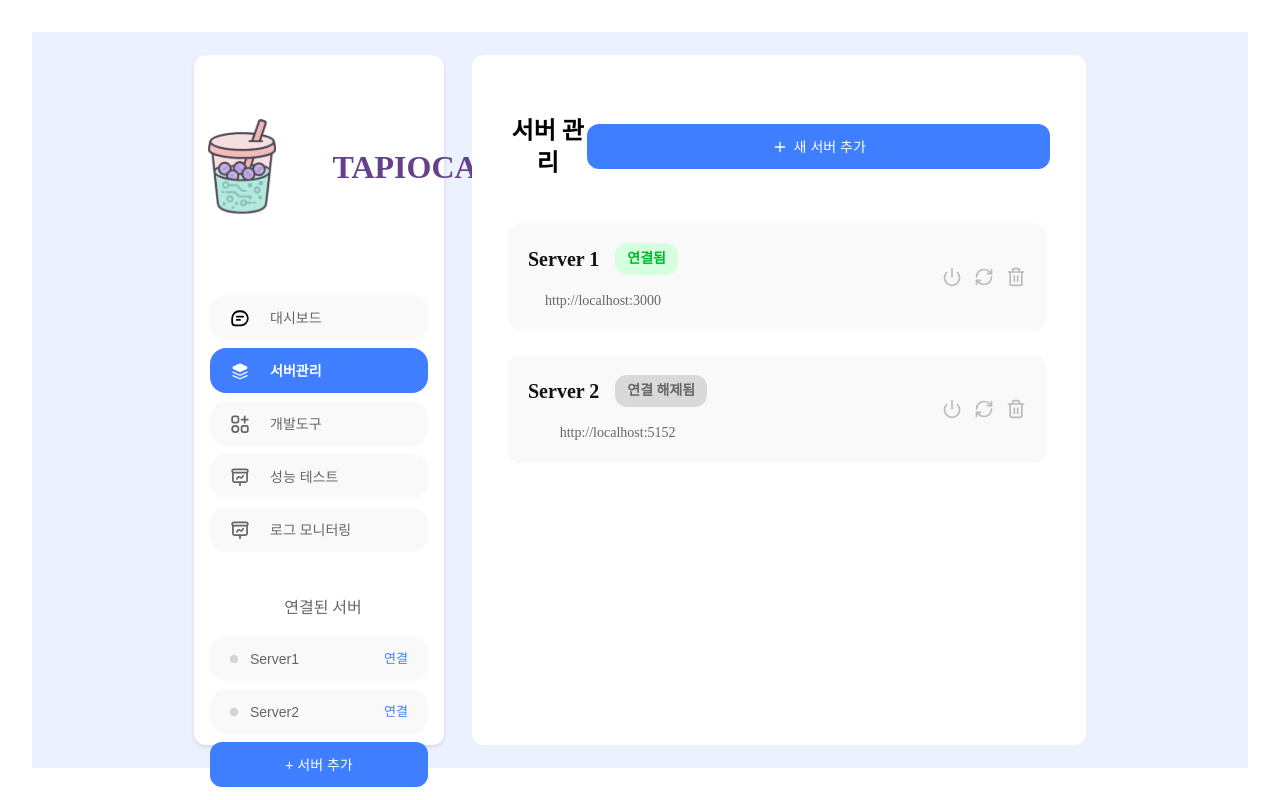
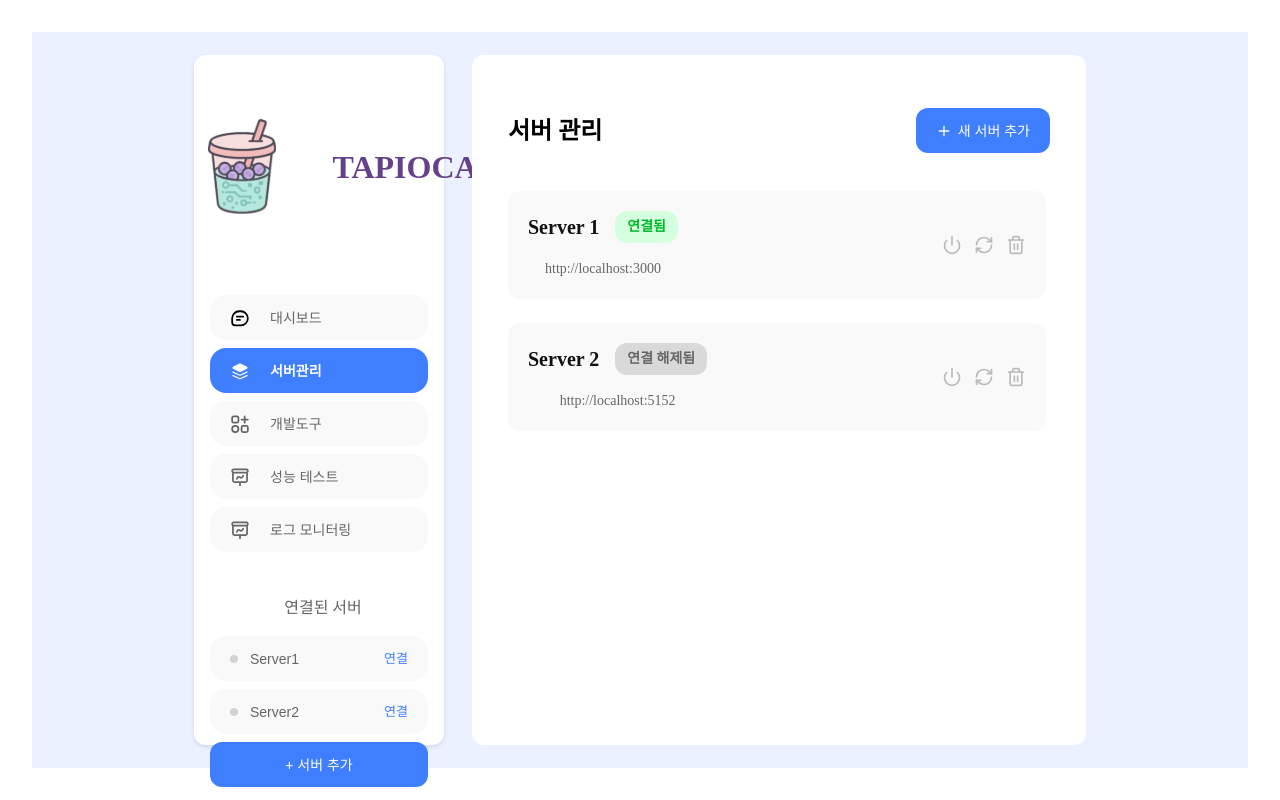
Before and after one commit to 2025-oss-Tapioca/FE, a React (Vite) app: page / in a window 1280 px wide. Both pictures are taken after a click on the button "서버관리". Built offline with nearby package versions, Linux system fonts and the light colour scheme.

Commit message:
fix/ServerManagement 버튼 수정

```diff
--- a/src/styles/css/ServerManagement.css
+++ b/src/styles/css/ServerManagement.css
@@ -24,7 +24,8 @@
 }
 
 .add-server-button {
-  display: flex;
+  display: inline-flex;
+  width: auto;
   align-items: center;
   background-color: #3F7FFF;
   color: #FFFFFF;
--- a/src/styles/scss/pages/ServerManagement.scss
+++ b/src/styles/scss/pages/ServerManagement.scss
@@ -15,7 +15,7 @@
   display: flex;
   justify-content: space-between;
   align-items: center;
-  flex-shrink: 0; // 고정 높이
+  flex-shrink: 0;
   margin-bottom: 24px;
 }
 
@@ -24,7 +24,8 @@
 }
 
 .add-server-button {
-  display: flex;
+  display: inline-flex;
+  width: auto;
   align-items: center;
   @include bg-color("primary600");
   @include text-color("white");
```
